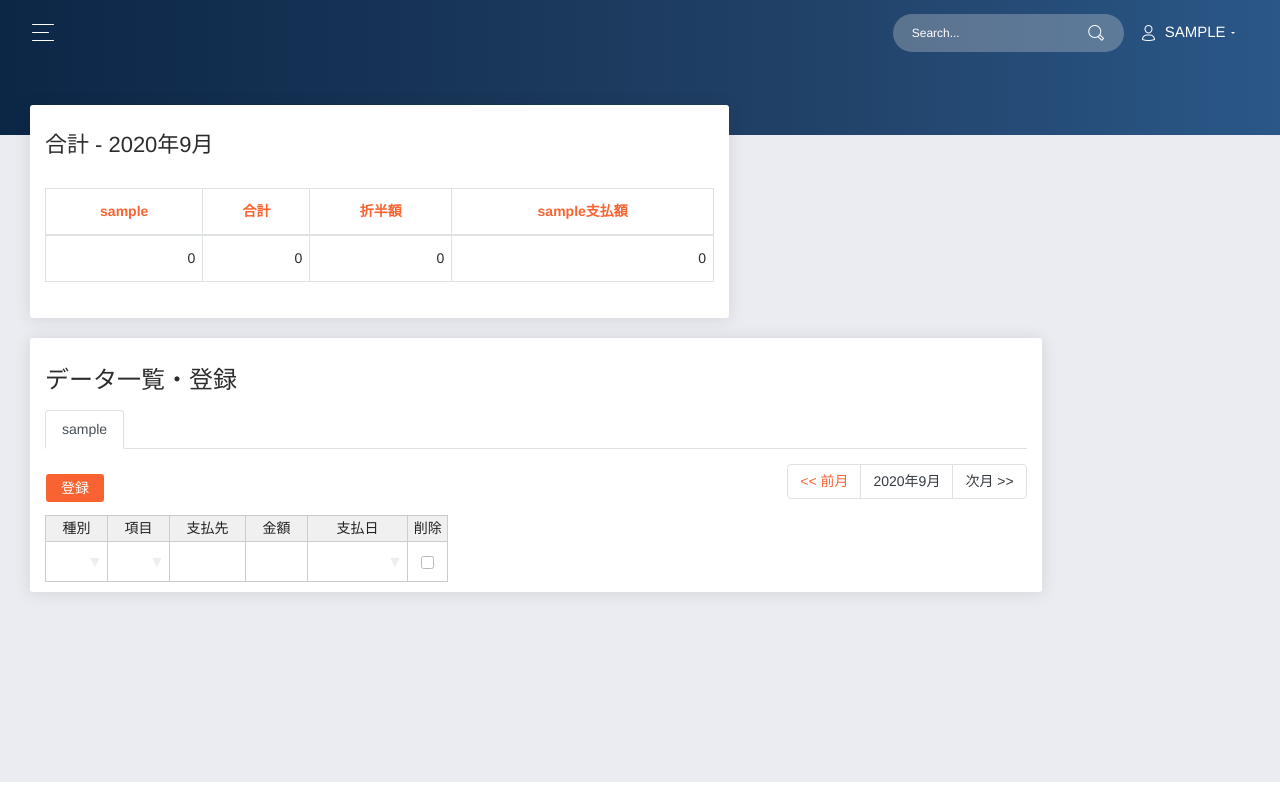
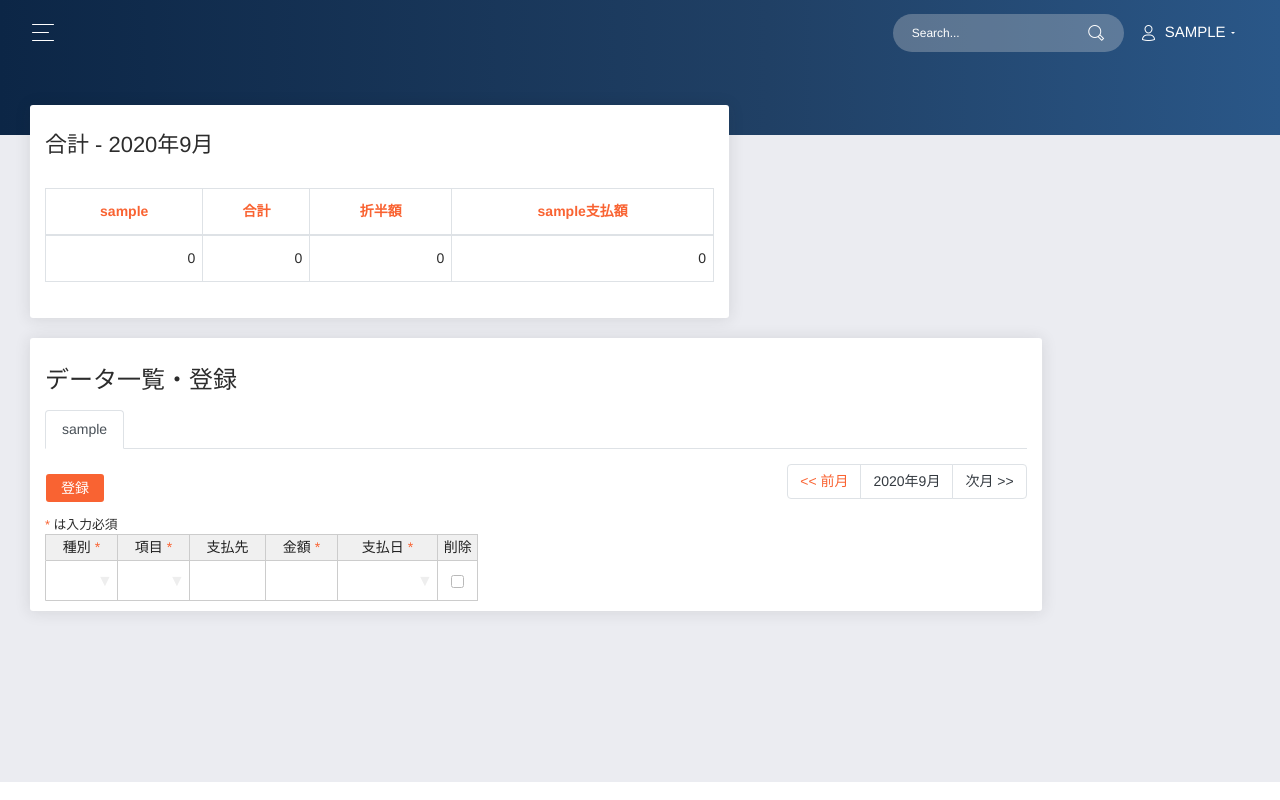
Before and after one commit to showgayaki/kakeibosan, a Flask app: page /kakeibosan/records in a window 1280 px wide. Run offline with Flask 2, Linux system fonts and the light colour scheme; the visitor is signed in with stand-in values (Sample User, id 1); data comes from the database, SQL or seed files in the repository; data that the repository does not hold is empty; parts of the project's set-up code (start-up, migrations or seed data) failed here and were passed over; some libraries are stand-ins or nearby versions; some web fonts are replaced.

Commit message:
modified:   kakeibosan/static/js/records.js modified:   kakeibosan/templates/records.html

```diff
--- a/kakeibosan/static/js/records.js
+++ b/kakeibosan/static/js/records.js
@@ -50,11 +50,11 @@ function createTable(currentUserId, users, records, viewMonth){
             columns: COLUMNS,
             colHeaders: [
                 'ID',
-                '種別',
-                '項目',
+                '種別<span class="required"> *</span>',
+                '項目<span class="required"> *</span>',
                 '支払先',
-                '金額',
-                '支払日',
+                '金額<span class="required"> *</span>',
+                '支払日<span class="required"> *</span>',
                 '計上月',
                 'User_ID',
                 '削除'
@@ -141,14 +141,22 @@ function createTable(currentUserId, users, records, viewMonth){
             var currentRecords = [];
             $(table[userId].getSourceData()).filter(function(i, e){
                 // 最終行は除く
-                if(table[userId].getSourceData().length !== i + 1) return e;
+                if(table[userId].getSourceData().length !== i + 1){
+                    return e;
+                }
             }).each(function(i, e){
-                if(e['paid_to'] === null || e['bought_in'] === null || e['amount'] === null){
-                    alert('未入力項目があるレコードは、更新対象に含まれません。');
-                    return e;
-                }else{
-                    currentRecords.push(e);
+                console.log(e);
+                if(e['category'] === null || e['category'] === '' ||
+                   e['sub_category'] === null || e['sub_category'] === '' ||
+                   e['amount'] === null || e['category'] === '' ||
+                   e['bought_in'] === null ||  e['bought_in'] === ''){
+                    return;
                 }
+
+                if(e['paid_to'] === null){
+                    e['paid_to'] = '';
+                }
+                currentRecords.push(e);
             });
             defaultRecords = defaultRecords.filter(x => x.user_id == userId);
             let updateRecords = fetchUpdateRecords(viewMonth, userId, currentRecords, defaultRecords);
--- a/kakeibosan/templates/records.html
+++ b/kakeibosan/templates/records.html
@@ -28,6 +28,13 @@
     }
     .ht_month_to_add{
       font-size: 0;
+    }
+    p.annotation{
+      margin: 0;
+      font-size: 0.8rem;
+    }
+    span.required{
+      color: #f96332;
     }
   </style>
 {% endblock%}
@@ -126,6 +133,7 @@
                           </ul>
                       </div>
                     </div>
+                    <p class="annotation"><span class="required"> * </span>は入力必須</p>
                     <div id="{{ user.id }}-handsontable">
                     </div>
                   </div>
```
